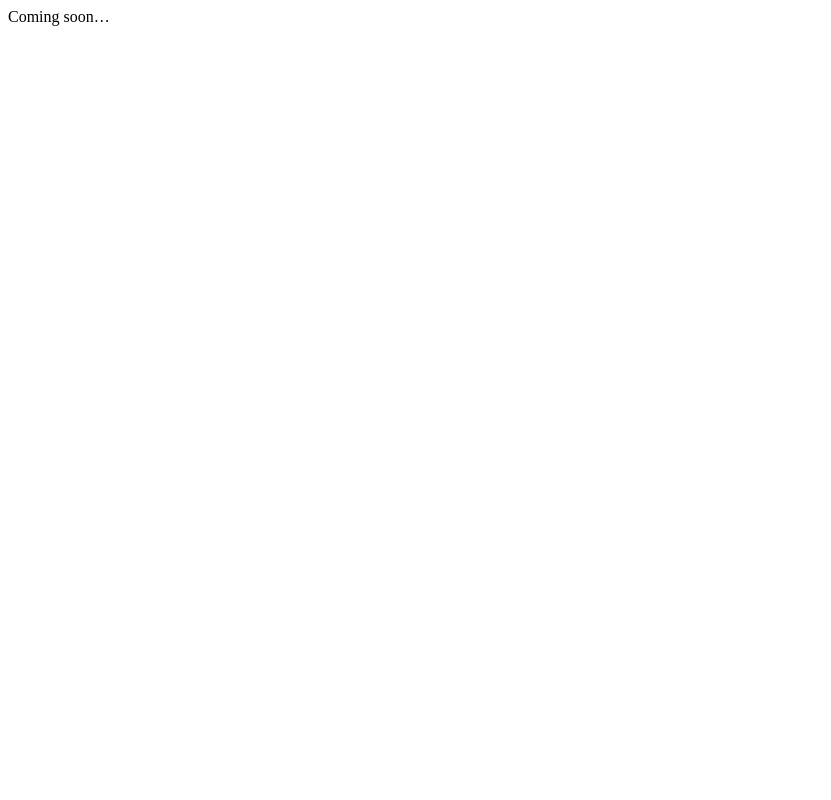
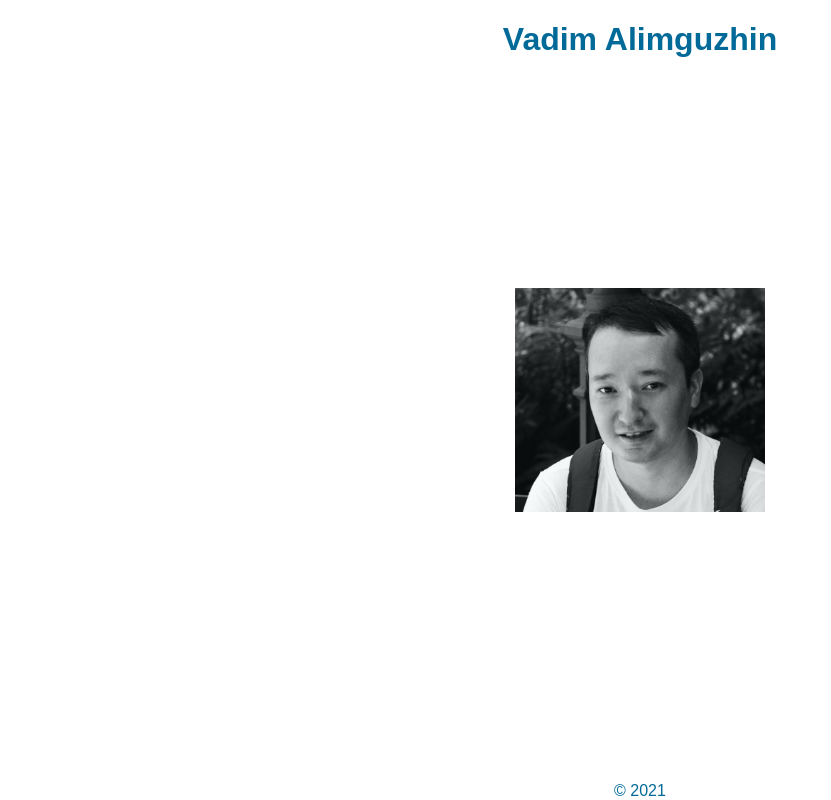
Before and after one commit to darth/darth.github.io, a plain HTML site: page index.html in a window 1280 px wide. Shown: the whole page, without its empty margins (0-831 px from the left). Drawn offline with Linux system fonts and the light colour scheme.

Commit message:
Setup the layout of the page. Add photo.

```diff
--- /dev/null
+++ b/css/main.css
@@ -0,0 +1,31 @@
+body {
+  color: #026A98;
+  font-family: sans-serif;
+  display: flex;
+  flex-direction: column;
+  min-height: 100vh;
+  margin: 0;
+}
+
+main {
+  display: flex;
+  flex-direction: column;
+  justify-content: center;
+  flex: 1;
+}
+
+header, footer {
+  height: 7vh;
+  display: flex;
+  justify-content: center;
+}
+
+footer {
+  align-items: flex-end;
+}
+
+#logo {
+  display: flex;
+  justify-content: center;
+  align-items: center;
+}
--- a/index.html
+++ b/index.html
@@ -1,10 +1,22 @@
 <!doctype html>
-<html>
+<html lang="en">
   <head>
     <meta charset="utf-8">
     <title>Vadim Alimguzhin</title>
+    <meta name="viewport" content="width=device-width, initial-scale=1">
+    <link rel="stylesheet" href="css/main.css">
   </head>
   <body>
-    Coming soon&hellip;
+    <header>
+      <h1>Vadim Alimguzhin</h1>
+    </header>
+    <main>
+      <div id="logo">
+        <img src="img/photo.jpg" alt="photo" width=250>
+      </div>
+    </main>
+    <footer>
+      &copy; 2021
+    </footer>
   </body>
 </html>
```
Also changed, not shown: img/photo.jpg (added).
